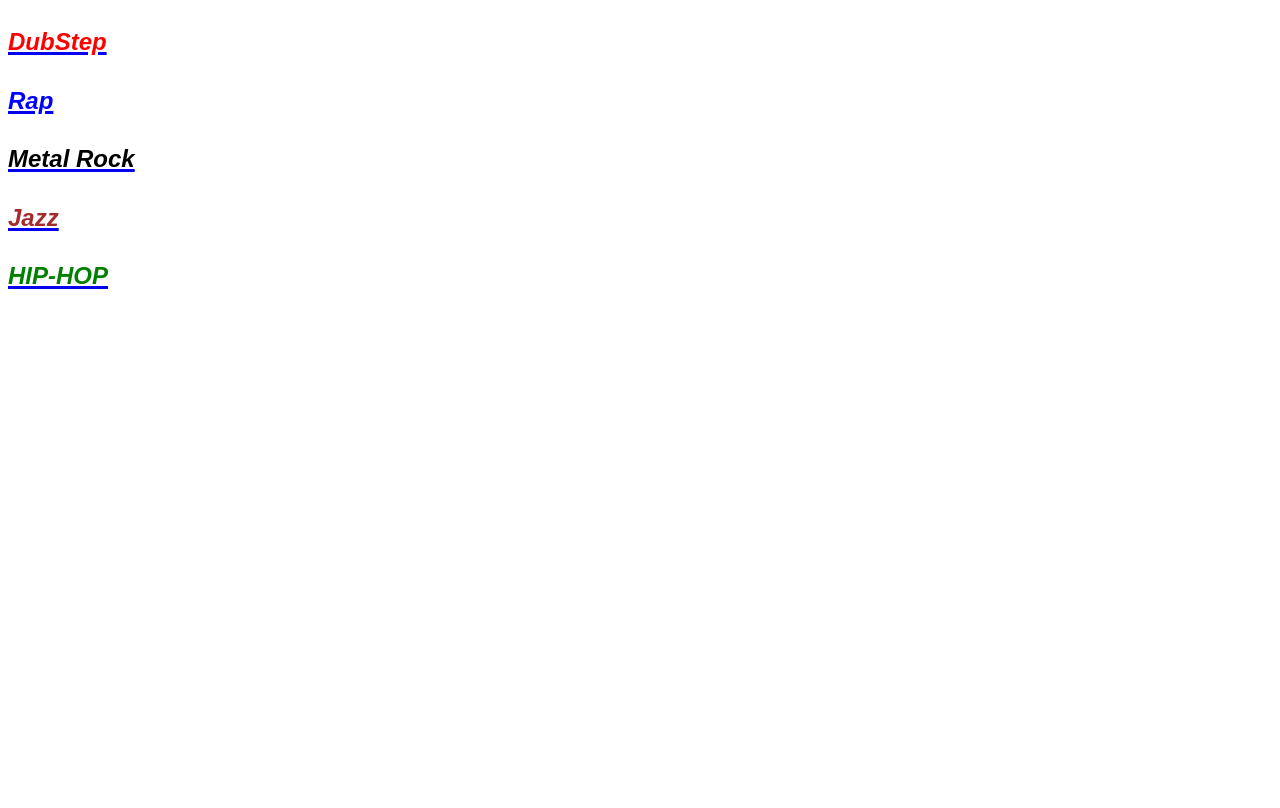
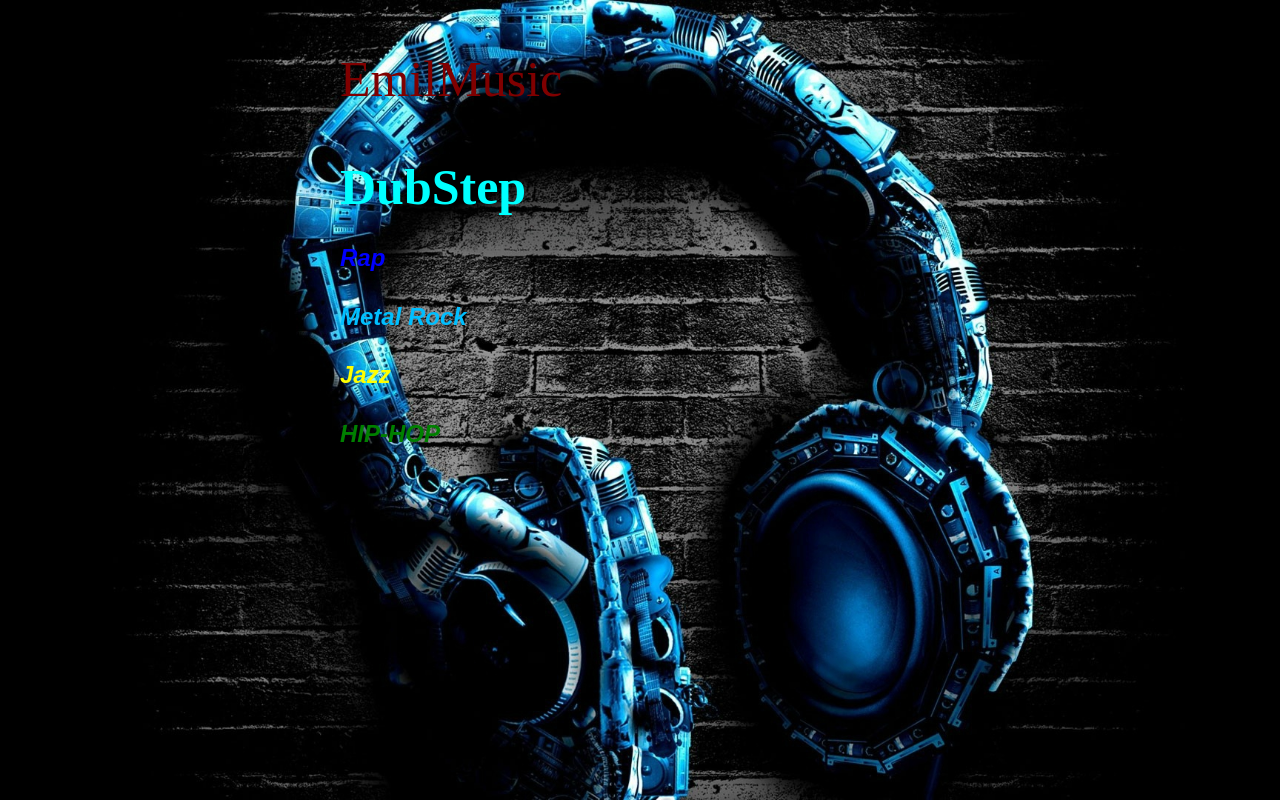
Before and after one commit to Emil142/Emil142, a plain HTML site: page index.html in a window 1280 px wide. Drawn offline with Linux system fonts and the light colour scheme.

Commit message:
Changed backround
Changed backround

```diff
--- /dev/null
+++ b/My.css
@@ -0,0 +1,43 @@
+a{
+  text-decoration: none;
+}
+
+.siteheading{
+  font-size: 50px;
+  color: maroon;
+}
+
+body, html {
+    height: 100%;
+}
+
+.bg {
+    /* The image used */
+    background-image: url("sitebackground.jpg");
+
+    /* Full height */
+    height: 100%;
+
+    /* Center and scale the image nicely */
+    background-position: center;
+    background-repeat: no-repeat;
+    background-size: cover;
+}
+
+.center-div
+
+{
+  position: absolute;
+  margin: auto;
+  top: 0;
+  right: 0;
+  bottom: 0;
+  left: 0;
+  width: 600px;
+}
+
+.dubstep-font{
+  font-size: 50px;
+  color: cyan;
+
+}
--- a/index.html
+++ b/index.html
@@ -1,19 +1,25 @@
 <!DOCTYPE html>
 <html>
 <head>
+  <link rel="stylesheet" href="My.css">
+
+
+
   <link rel="icon" type="image/x-icon" href="favicon.png">
 </head>
-<body>
+<body class= "bg">
+  <div class="center-div">
+<p class= "siteheading" >EmilMusic</p>
 
-<h1><a href="dubstep.html"><font size="5" color="red" face="Arial"><em>DubStep</em></font></a></h1>
+<h1><a href="dubstep.html"><span class="dubstep-font">DubStep</span> </a></h1>
 
 <h1><a href="rap.html"><font size="5" color="blue" face="Arial"><em>Rap</em></font></a></h1>
 
-<h1><a href="MetalRock.html"><font size="5" color="black" face="Arial"><em>Metal Rock</em></font></a></h1>
+<h1><a href="MetalRock.html"><font size="5" color="deepskyblue" face="Arial"><em>Metal Rock</em></font></a></h1>
 
-<h1><a href="jazz.html"><font size="5" color="brown" face="Arial"><em>Jazz</em></font></a></h1>
+<h1><a href="jazz.html"><font size="5" color="yellow" face="Arial"><em>Jazz</em></font></a></h1>
 
 <h1><a href="hiphop.html"><font size="5" color="green" face="Arial"><em>HIP-HOP</em></font></a></h1>
-
+</div> <!-- Closing of <div> tag -->
 </body>
 </html>
```
Also changed, not shown: dubstep.html (+1 -0 lines), HD-Wallpapers-1600x900.jpg (added), sci-fi_background_wallpaper.jpg (added), sitebackground.jpg (added), wallpaper2you_82308.jpg (added), 2 other files.
